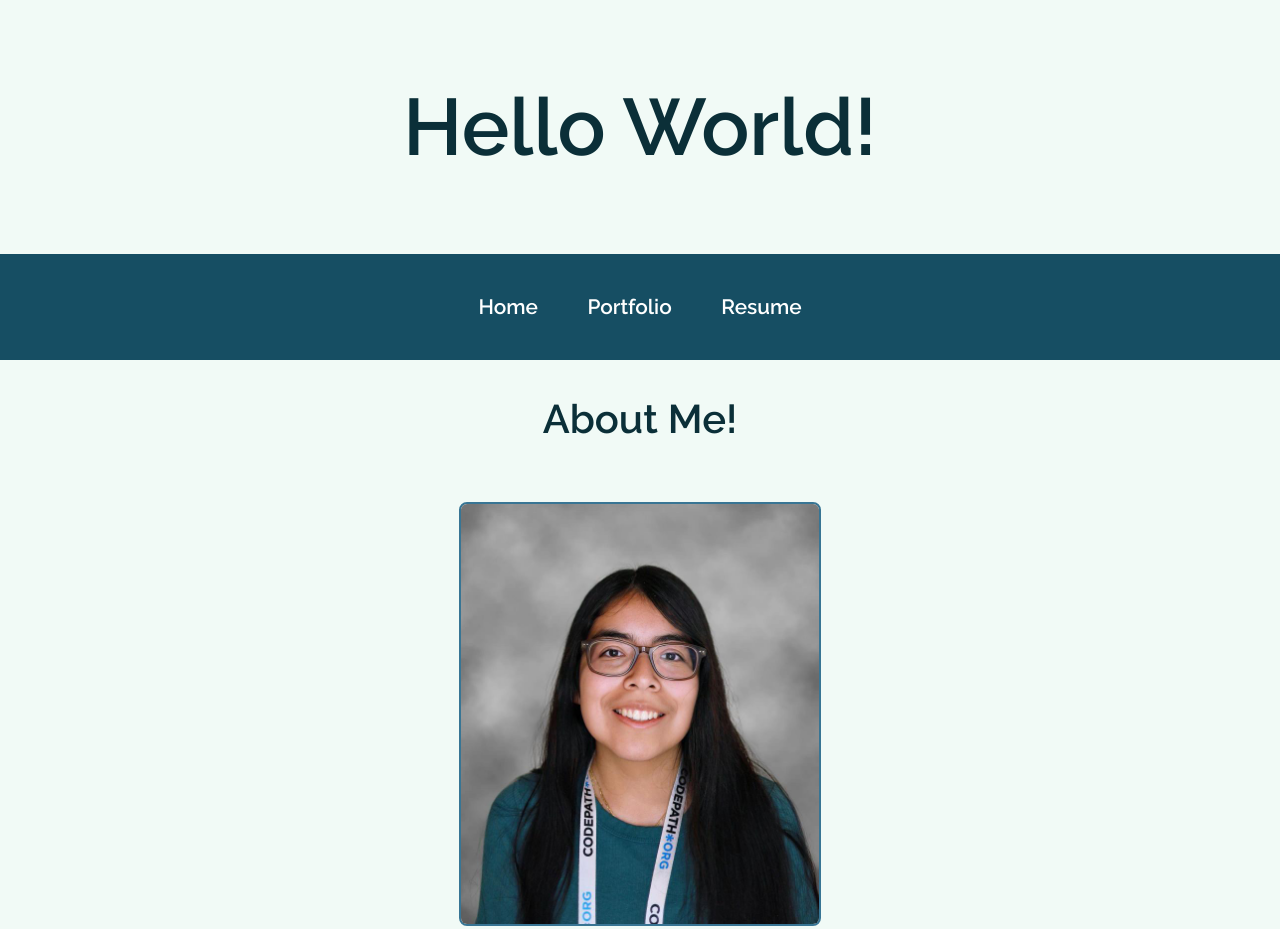
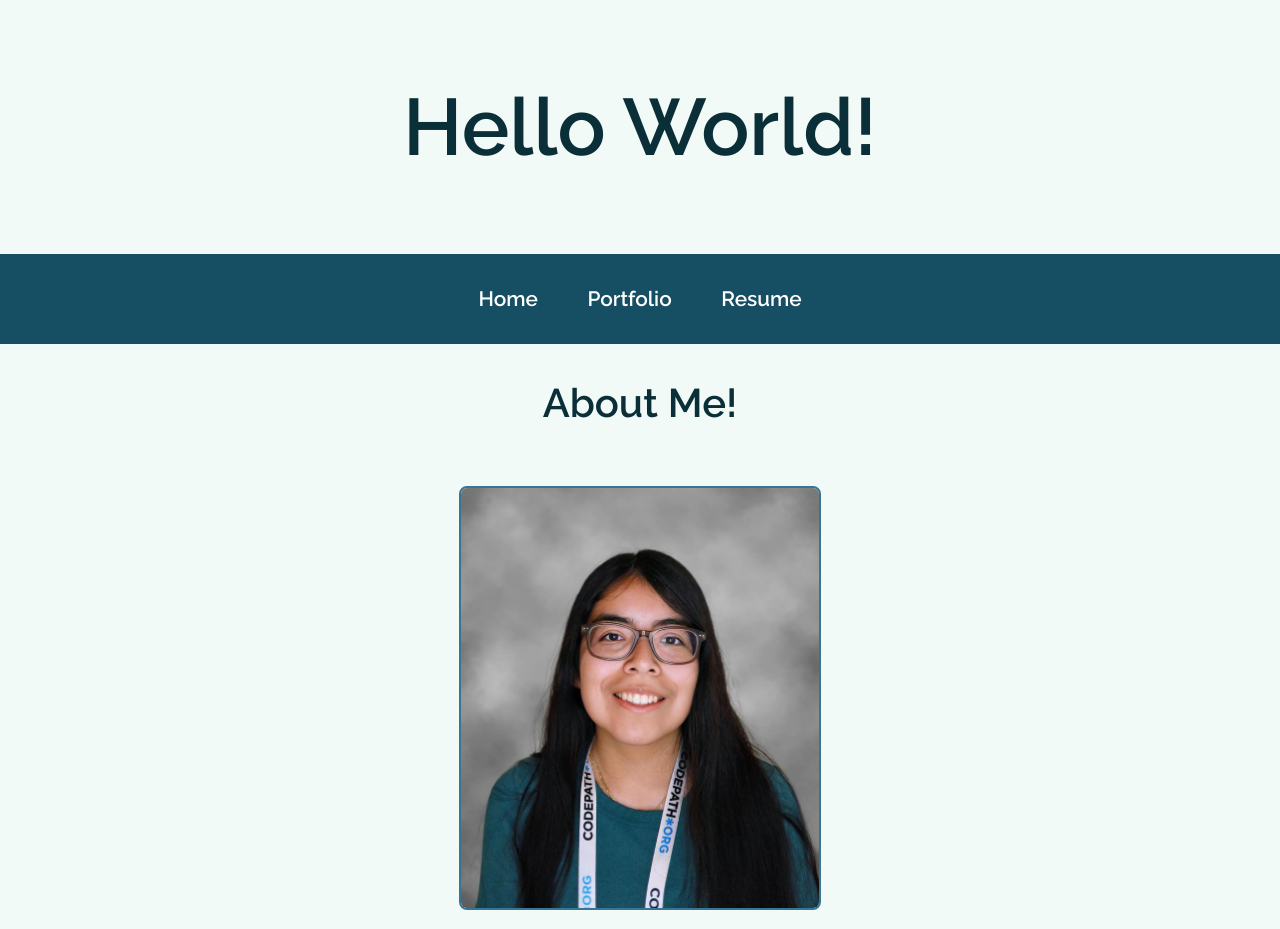
Before and after one commit to arelymartinez16/Portfolio-Website, a plain HTML site: page index.html in a window 1280 px wide. Shown: the top 929 px of the page. Drawn offline with Linux system fonts and the light colour scheme.

```diff
--- a/index.html
+++ b/index.html
@@ -10,7 +10,7 @@
   <meta name="viewport" content="width=device-width, initial-scale=1" />
 
   <!-- link the webpage's stylesheet -->
-  <link rel="stylesheet" href="/style.css?v=6" />
+  <link rel="stylesheet" href="/style.css?v=7" />
 
   <!-- link the webpage's JavaScript file -->
   <script src="/script.js" defer></script>
--- a/style.css
+++ b/style.css
@@ -205,17 +205,17 @@ a {
 nav ul {
   display: flex;
   flex-wrap: wrap;
-  align-items: center;
+  align-items: stretch;
   justify-content: center;
   gap: 0.5rem;
   list-style-type: none;
   background-color: var(--nav-background);
-  overflow: hidden;
-  padding: 0.5rem;
+  padding: 0 0.5rem;
 }
 
 nav li {
   display: flex;
+  align-items: stretch;
 }
 
 nav li a {
```
Also changed, not shown: portfolio.html (+1 -1 lines), resume.html (+1 -1 lines).
